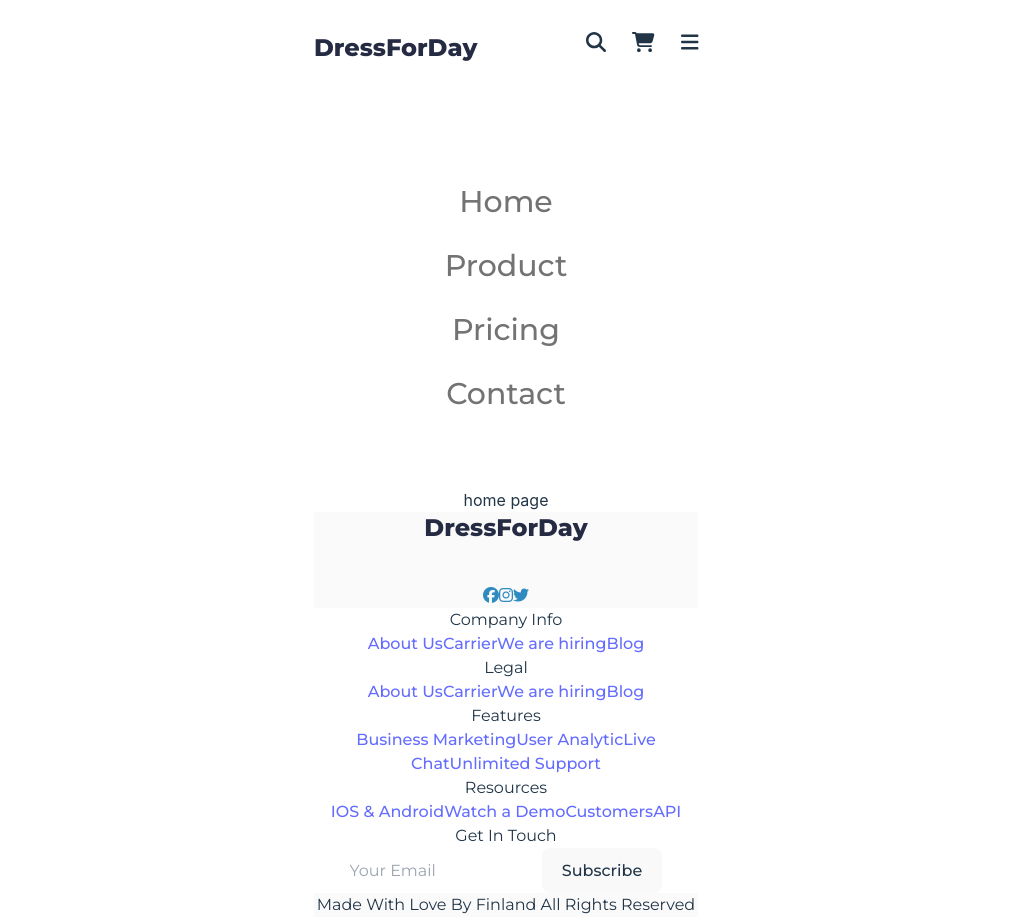
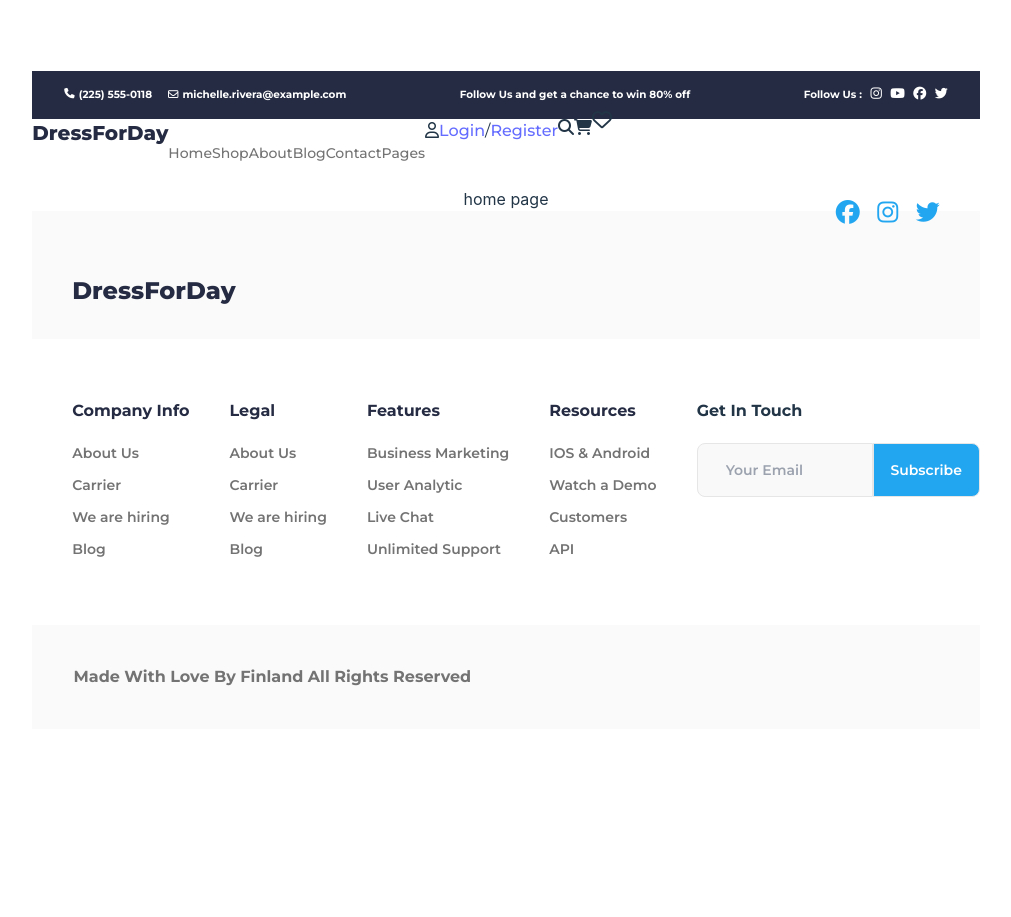
Before and after one commit to Serramento/EcommerceRepository, a React (Vite) app: page / in a window 1280 px wide. Shown: the whole page, without its empty margins (134-1145 px from the left). After the commit the page ends 800 px from the top, so only its background shows below. Built offline with nearby package versions, Linux system fonts and the light colour scheme.

Commit message:
updated4 #4

```diff
--- a/index.html
+++ b/index.html
@@ -9,7 +9,7 @@
     <script src="https://kit.fontawesome.com/c9c2ed4aaa.js" crossorigin="anonymous"></script>
     <link href="https://fonts.googleapis.com/css2?family=Montserrat:wght@100;200;300;400;500;600;700;800;900&family=Roboto&display=swap" rel="stylesheet">
   </head>
-  <body>
+  <body >
     <div id="root"></div>
     <script type="module" src="/src/main.jsx"></script>
   </body>
--- a/src/App.jsx
+++ b/src/App.jsx
@@ -5,7 +5,7 @@ import Footer from "./layout/Footer";
 
 function App() {
   return (
-    <div class="w-96 h-screen ">
+    <div>
       <Header />
       <PageContent />
       <Footer />
--- a/src/layout/Footer.jsx
+++ b/src/layout/Footer.jsx
@@ -3,59 +3,91 @@ import React from "react";
 function Footer() {
   return (
     <div className="font-montserrat">
-      <div className="bg-[#FAFAFA]">
-        <h3 class="text-[#252B42] text-2xl mb-10 font-extrabold">
+      <div className="bg-[#FAFAFA] flex flex-col lg:flex-row lg:justify-between lg:pr-10">
+        <h3 class="text-[#252B42] text-2xl font-extrabold w-36 pb-8 pt-16 pl-10">
           DressForDay
         </h3>
-        <div className="text-blue">
-          <i class="fa-brands fa-facebook"></i>
-          <i class="fa-brands fa-instagram"></i>
-          <i class="fa-brands fa-twitter"></i>
+        <div className="text-bluex pb-16 w-36 flex justify-between pl-10">
+          <i class="fa-brands fa-facebook fa-xl"></i>
+          <i class="fa-brands fa-instagram fa-xl"></i>
+          <i class="fa-brands fa-twitter fa-xl"></i>
         </div>
       </div>
-      <ul>
-        <li>
-          <h3>Company Info</h3>
-          <a>About Us</a>
-          <a>Carrier</a>
-          <a>We are hiring</a>
-          <a>Blog</a>
-        </li>
-      </ul>
-      <ul>
-        <li>
-          <h3>Legal</h3>
-          <a>About Us</a>
-          <a>Carrier</a>
-          <a>We are hiring</a>
-          <a>Blog</a>
-        </li>
-      </ul>
-      <ul>
-        <li>
-          <h3>Features</h3>
-          <a>Business Marketing</a>
-          <a>User Analytic</a>
-          <a>Live Chat</a>
-          <a>Unlimited Support</a>
-        </li>
-      </ul>
-      <ul>
-        <li>
-          <h3>Resources</h3>
-          <a>IOS & Android</a>
-          <a>Watch a Demo</a>
-          <a>Customers</a>
-          <a>API</a>
-        </li>
-      </ul>
 
-      <h3>Get In Touch</h3>
-      <input type="text" placeholder="Your Email"></input>
-      <button>Subscribe</button>
+      <div className="flex flex-col lg:flex-row lg:mt-5">
+        <div className="text-left pl-10 max-[1023px]:pt-20 lg:pt-10">
+          <h3 className="font-bold text-lg text-[#252B42] lg:text-base">
+            Company Info
+          </h3>
+          <div className="flex flex-col lg:text-sm">
+            <a className="text-[#737373] pt-5 font-semibold">About Us</a>
+            <a className="text-[#737373] pt-3 font-semibold">Carrier</a>
+            <a className="text-[#737373] pt-3 font-semibold">We are hiring</a>
+            <a className="text-[#737373] pt-3 font-semibold">Blog</a>
+          </div>
+        </div>
 
-      <div className="bg-[#FAFAFA]">
-        Made With Love By Finland All Rights Reserved
+        <div className="text-left pl-10 pt-10">
+          <h3 className="font-bold text-lg text-[#252B42] lg:text-base">
+            Legal
+          </h3>
+          <div className="flex flex-col lg:text-sm">
+            <a className="text-[#737373] pt-5 font-semibold">About Us</a>
+            <a className="text-[#737373] pt-3 font-semibold">Carrier</a>
+            <a className="text-[#737373] pt-3 font-semibold">We are hiring</a>
+            <a className="text-[#737373] pt-3 font-semibold">Blog</a>
+          </div>
+        </div>
+
+        <div className="text-left pl-10 pt-10">
+          <h3 className="font-bold text-lg text-[#252B42] lg:text-base">
+            Features
+          </h3>
+          <div className="flex flex-col font-bold lg:text-sm">
+            <a className="text-[#737373] pt-5 font-semibold">
+              Business Marketing
+            </a>
+            <a className="text-[#737373] pt-3 font-semibold">User Analytic</a>
+            <a className="text-[#737373] pt-3 font-semibold">Live Chat</a>
+            <a className="text-[#737373] pt-3 font-semibold">
+              Unlimited Support
+            </a>
+          </div>
+        </div>
+
+        <div className="text-left pl-10 pt-10">
+          <h3 className="font-bold text-lg text-[#252B42] lg:text-base">
+            Resources
+          </h3>
+          <div className="flex flex-col lg:text-sm">
+            <a className="text-[#737373] pt-5 font-semibold">IOS & Android</a>
+            <a className="text-[#737373] pt-3 font-semibold">Watch a Demo</a>
+            <a className="text-[#737373] pt-3 font-semibold">Customers</a>
+            <a className="text-[#737373] pt-3 font-semibold">API</a>
+          </div>
+        </div>
+
+        <div>
+          <h3 className="font-bold text-lg text-left pl-10 pt-10 lg:text-base">
+            Get In Touch
+          </h3>
+          <div className="mb-32 mt-5 flex items-left pl-10">
+            <input
+              type="text"
+              placeholder="Your Email"
+              className=" pl-7 pt-6 pb-6 bg-[#F9F9F9] text-[#737373]  border border-[#E6E6E6] rounded-l-lg lg:pt-4 lg:pb-4 lg:text-sm lg:w-44 font-semibold"
+            ></input>
+            <button className="bg-bluex text-[#FFFFFF] pt-6 pb-6 rounded-none rounded-r-lg border border-[#E6E6E6] lg:pt-4 lg:pb-4 lg:text-sm font-semibold">
+              Subscribe
+            </button>
+          </div>
+        </div>
+      </div>
+
+      <div className="bg-[#FAFAFA] font-bold pt-10 pb-10 flex max-[1023px]:justify-center">
+        <h3 className="text-[#737373] w-64 lg:w-[30rem] ">
+          Made With Love By Finland All Rights Reserved
+        </h3>
       </div>
     </div>
   );
--- a/src/layout/Header.jsx
+++ b/src/layout/Header.jsx
@@ -1,23 +1,18 @@
 import React from "react";
 import { NavLink } from "react-router-dom";
-import { FontAwesomeIcon } from "@fortawesome/react-fontawesome";
-import {
-  faMagnifyingGlass,
-  faCartShopping,
-  faBars,
-} from "@fortawesome/free-solid-svg-icons";
 
 function Header() {
   return (
-    <div class="font-montserrat ">
-      <div class="flex justify-between">
+    <div class="font-montserrat">
+      <div className="lg:hidden">
+        <div class="flex justify-between px-10 pt-5">
           <h3 class="text-[#252B42] text-2xl mb-10 font-extrabold">
             DressForDay
           </h3>
-        <div class="w-28 flex justify-between">
-          <FontAwesomeIcon icon={faMagnifyingGlass} size="lg" />
-          <FontAwesomeIcon icon={faCartShopping} size="lg" />
-          <FontAwesomeIcon icon={faBars} size="lg" />
+          <div class="w-24 flex justify-between">
+            <i class="fa-solid fa-magnifying-glass fa-lg pt-2.5"></i>
+            <i class="fa-solid fa-cart-shopping fa-lg pt-2.5"></i>
+            <i class="fa-solid fa-bars fa-lg pt-2.5"></i>
           </div>
         </div>
 
@@ -36,6 +31,66 @@ function Header() {
           </NavLink>
         </nav>
       </div>
+
+      <div className="hidden lg:flex lg:flex-col">
+        <div class="invisible lg:visible flex flex-row font-bold justify-between h-12 text-[0.65rem] items-center bg-[#252B42] text-[#FFFFFF] px-8 ">
+          <div className="flex justify-between ">
+            <div className="flex flex-row pr-4">
+              <i class="fa-solid fa-phone pr-1 pt-0.5"></i>
+              <h6>(225) 555-0118</h6>
+            </div>
+            <div className="flex flex-row ">
+              <i class="fa-regular fa-envelope pr-1 pt-0.5 "></i>
+              <h6>michelle.rivera@example.com</h6>
+            </div>
+          </div>
+
+          <h6>Follow Us and get a chance to win 80% off</h6>
+          <div className="flex flex-row w-36 justify-between">
+            <h6>Follow Us :</h6>
+            <i class="fa-brands fa-instagram fa-lg pt-1.5"></i>
+            <i class="fa-brands fa-youtube fa-lg pt-1.5"></i>
+            <i class="fa-brands fa-facebook fa-lg pt-1.5"></i>
+            <i class="fa-brands fa-twitter fa-lg pt-1.5"></i>
+          </div>
+        </div>
+
+        <div className="flex flex-row">
+          <h3 class="text-[#252B42] text-xl mb-10 font-extrabold">
+            DressForDay
+          </h3>
+          <nav className="flex items-center flex-row">
+            <NavLink to="/" exact class="text-[#737373] text-sm">
+              Home
+            </NavLink>
+            <NavLink to="/shop" class="text-[#737373] text-sm">
+              Shop
+            </NavLink>
+            <NavLink to="/about" class="text-[#737373]  text-sm">
+              About
+            </NavLink>
+            <NavLink to="/blog" class="text-[#737373] text-sm">
+              Blog
+            </NavLink>
+            <NavLink to="/contact" class="text-[#737373] text-sm">
+              Contact
+            </NavLink>
+            <NavLink to="/pages" class="text-[#737373] text-sm">
+              Pages
+            </NavLink>
+          </nav>
+          <div>
+            <i class="fa-regular fa-user"></i>
+            <a>Login</a>
+            <span>/</span>
+            <a>Register</a>
+          </div>
+          <i class="fa-solid fa-magnifying-glass"></i>
+          <i class="fa-solid fa-cart-shopping"></i>
+          <i class="fa-regular fa-heart fa-lg"></i>
+        </div>
+      </div>
+    </div>
   );
 }
 
--- a/tailwind.config.js
+++ b/tailwind.config.js
@@ -3,14 +3,16 @@ export default {
   content: ["./index.html", "./src/**/*.{js,ts,jsx,tsx}"],
   theme: {
     colors: {
-      blue: "#2D8BC0",
+      bluex: "#23A6F0",
     },
     fontFamily: {
       montserrat: ["Montserrat"],
-      lato: ["Lato"],
-      garamond: ["Garamond"],
     },
-    extend: {},
+    extend: {
+      screens: {
+        lg: "1024px",
+      },
+    },
   },
   plugins: [],
 };
```
Lines whose indentation alone changed are shown as unchanged.
